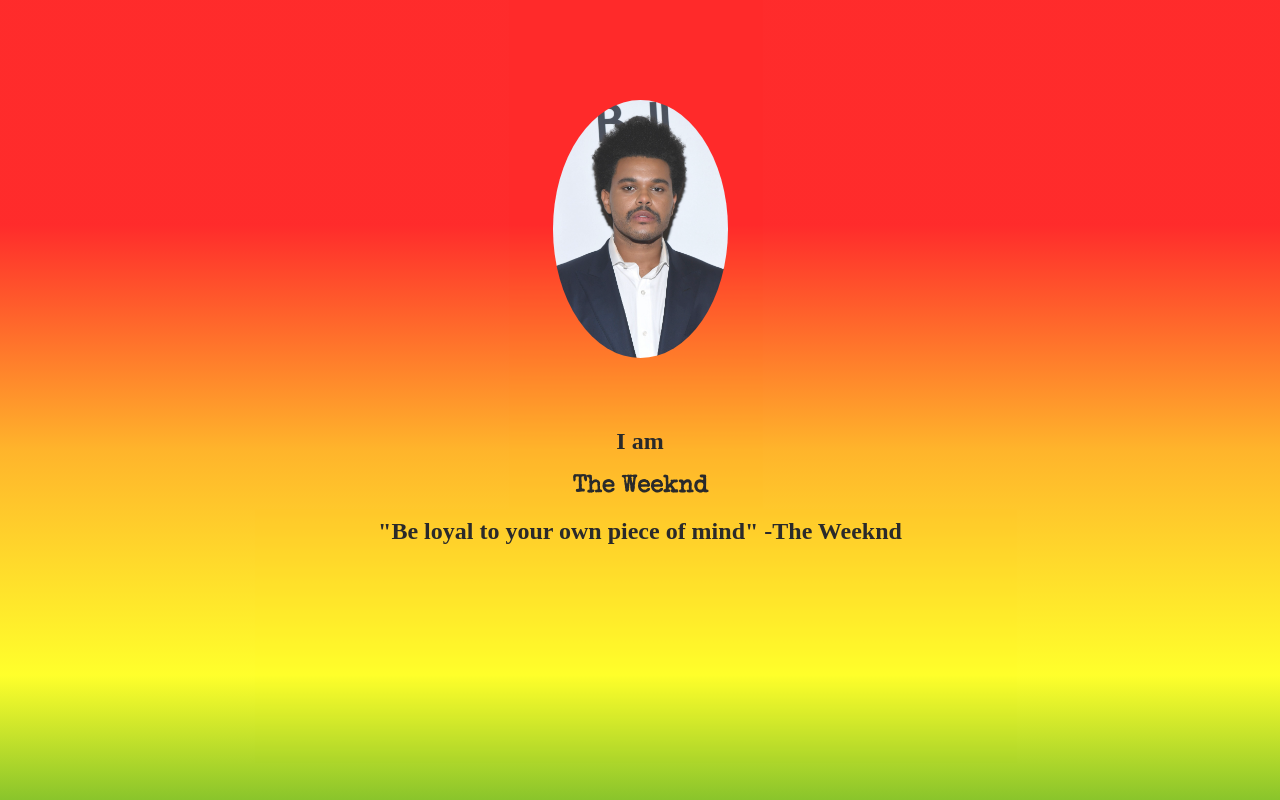
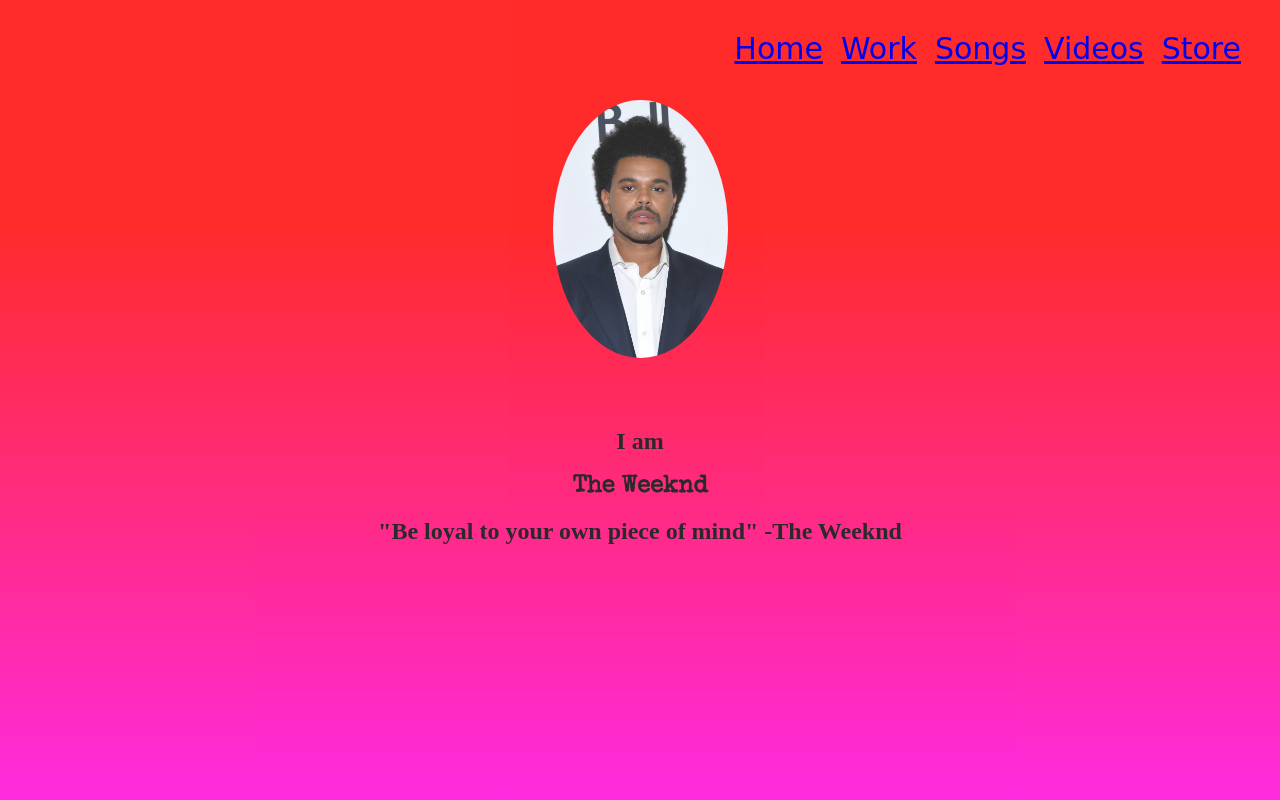
Before and after one commit to ayda-ibnat/About-The-Weeknd, a plain HTML site: page index.html in a window 1280 px wide. Drawn offline with nearby package versions, Linux system fonts and the light colour scheme.

Commit message:
Add files via upload

```diff
--- a/index.html
+++ b/index.html
@@ -6,6 +6,13 @@
 <link rel="preconnect" href="https://fonts.gstatic.com" crossorigin>
 <link href="https://fonts.googleapis.com/css2?family=Special+Elite&display=swap" rel="stylesheet"></head>
 <body>
+<ul class="menu">
+<li class="links"><a href="#welcome">Home</a></li>
+<li class="links"><a href="#career">Work</a></li>
+<li class="links"><a href="Music">Songs</a></li>
+<li class="links"><a href="Videos">Videos</a></li>
+<li class="links"><a href="https://shop.theweeknd.com/?utm_campaign=nav&utm_medium=referral&utm_source=theweeknd.com" target="_blank">Store</a></li>
+</ul>
 <section id="welcome">
 <div class="parallax-inner">
 <img src="image.jpg" class="profile">
--- a/style.css
+++ b/style.css
@@ -7,10 +7,11 @@
     position:absolute;
     height: 800px;
     color: black;
-    background: linear-gradient(red 25%, orange 50%, yellow 75%, green 100%);
+    background: linear-gradient(red 25%, magenta 100%);
     opacity: 0.83;
     z-index: 9; left: 0; right: 0; top: 0; bottom: 0; width: 100%; height: 100%; display: table;
     padding-top: 100px;
+    z-index: 9;
 }
 .profile {
     border-radius: 50%;
@@ -20,3 +21,24 @@
 #name {
     font-family: 'Special Elite', cursive;
 }
+.menu{
+    list-style:none;
+    z-index: 10;
+    position:fixed;
+    top:10px;
+    right:30px;
+    cursor:pointer;
+}
+.links{
+    float: left;
+    color: black;
+    padding-bottom: 5px;
+    padding-top: 5px;
+    padding-left: 9px;
+    padding-right:9px;
+    font-size:30px;
+    font-family: 'Shadows Into Light', cursive;
+}
+.links:hover{
+    background-color:brown;
+}
```
